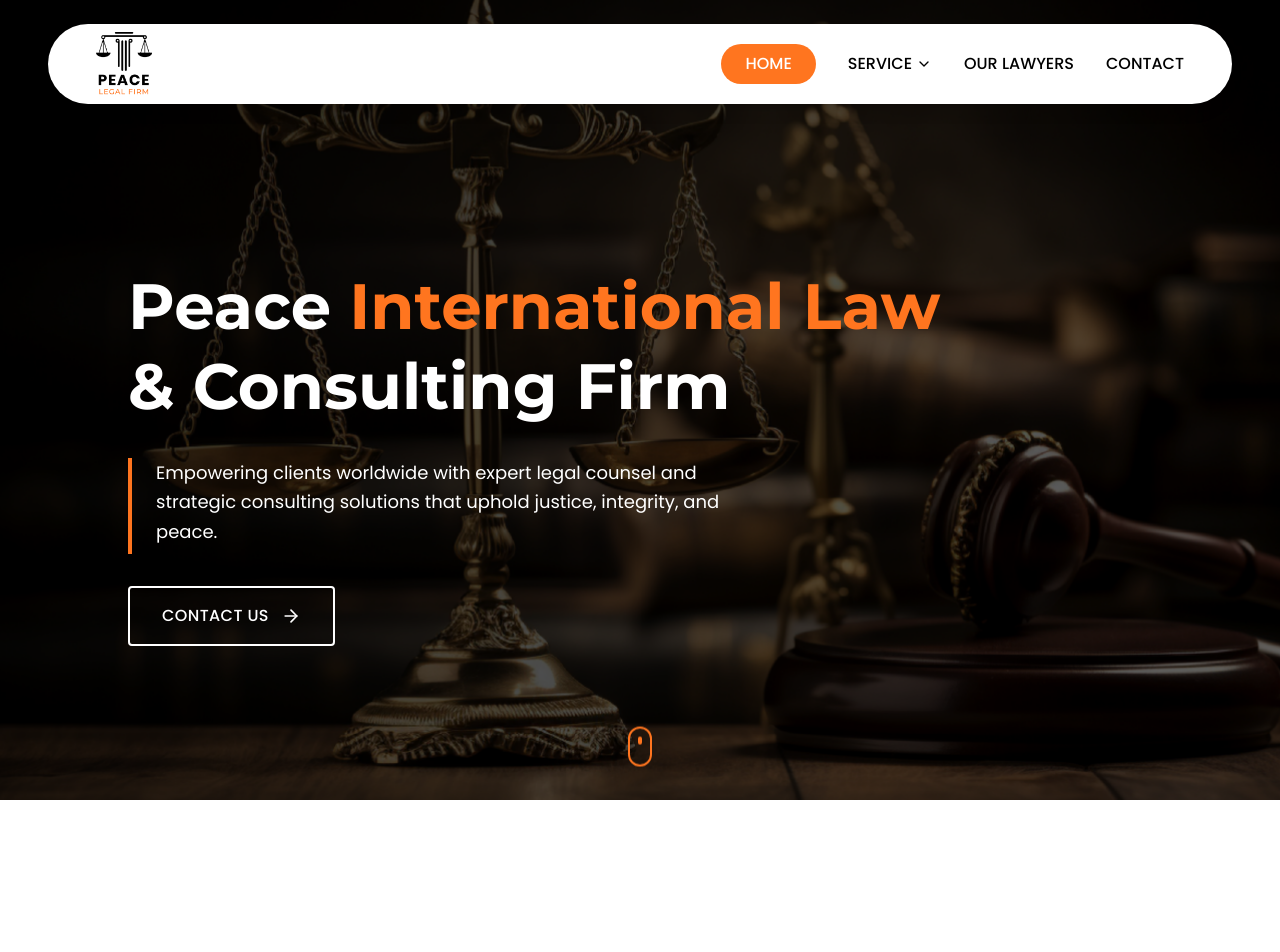
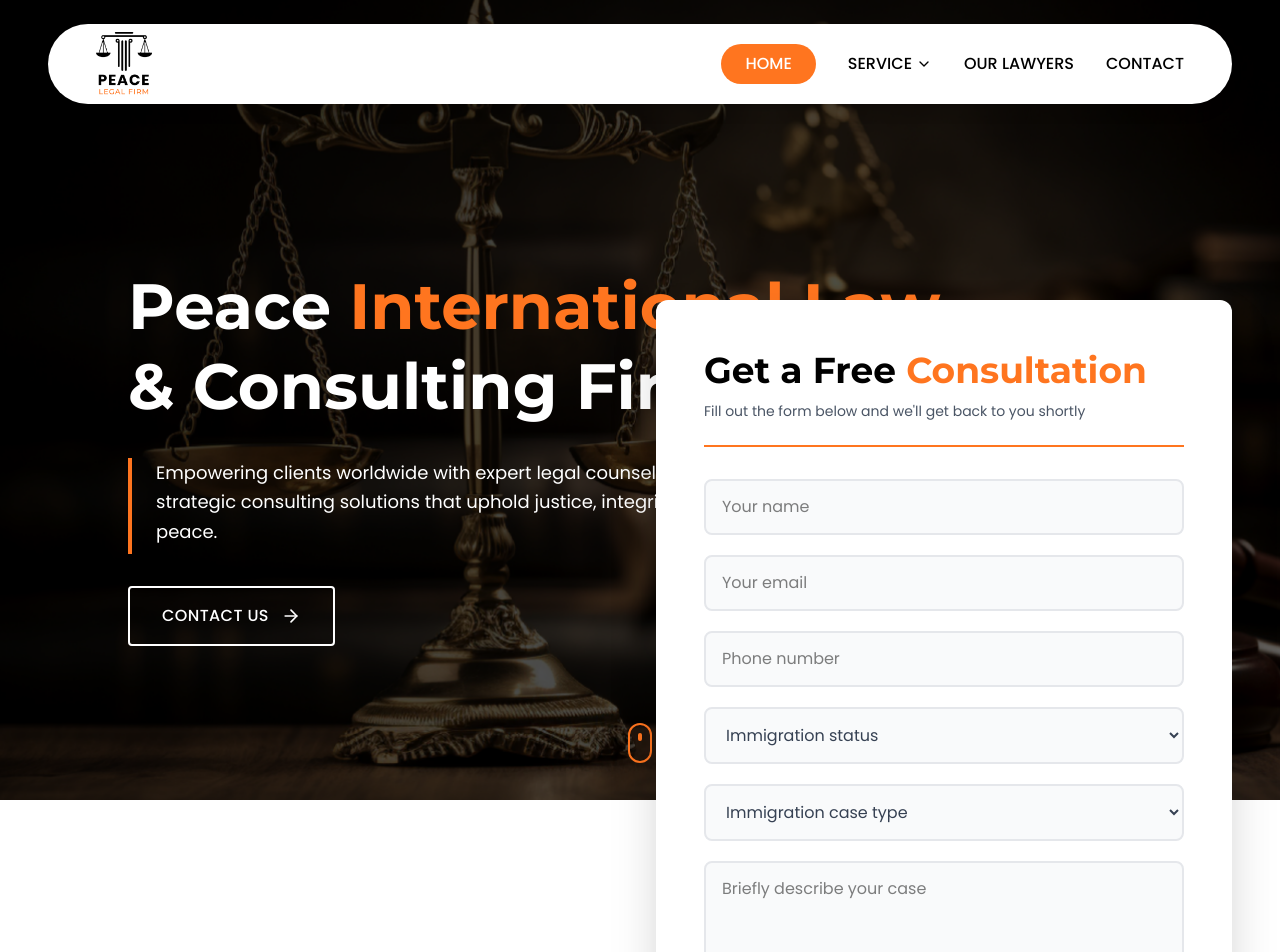
Before and after one commit to ZohaibAly/PeaceLegalFirm, a React (Vite) app: page / in a window 1280 px wide. Shown: the top 952 px of the page. Before the commit the page ends 800 px from the top, so only its background shows below. Built offline with nearby package versions, Linux system fonts and the light colour scheme.

Commit message:
fix form

```diff
--- a/src/Pages/Home.jsx
+++ b/src/Pages/Home.jsx
@@ -1,9 +1,11 @@
 import React from "react";
 import HeroSection from "../components/HeroSection";
+import ConsultationForm from '../components/ConsultationForm';
 const HomePage = () => {
   return (
     <>
       <HeroSection />
+      <ConsultationForm/>
     </>
   );
 };
--- /dev/null
+++ b/src/components/ConsultationForm.jsx
@@ -0,0 +1,162 @@
+import React, { useState } from 'react';
+import { theme } from '../../constants/theme';
+
+const ConsultationForm = () => {
+  const [formData, setFormData] = useState({
+    name: '',
+    email: '',
+    phone: '',
+    immigration: '',
+    legalType: '',
+    message: ''
+  });
+
+  const handleChange = (e) => {
+    setFormData({
+      ...formData,
+      [e.target.name]: e.target.value
+    });
+  };
+
+  const handleSubmit = (e) => {
+    e.preventDefault();
+    console.log('Form submitted:', formData);
+  };
+
+  return (
+    <div className="relative px-6 lg:px-12">
+      {/* Mobile: Center + Normal flow, Desktop: Right side + Negative margin */}
+      <div className="max-w-[1920px] mx-auto mt-0 lg:-mt-[450px] xl:-mt-[500px]">
+        <div className="bg-white rounded-xl shadow-2xl p-8 md:p-10 lg:p-12 max-w-full md:max-w-lg lg:max-w-xl mx-auto lg:ml-auto lg:mr-0">
+          {/* Form Heading - Premium Design */}
+          <div className="mb-8 pb-6 border-b-2" style={{ borderColor: theme.colors.secondary }}>
+            <h2
+              className="text-2xl md:text-3xl lg:text-4xl font-bold leading-tight"
+              style={{
+                fontFamily: theme.fonts.heading,
+                color: theme.colors.primary
+              }}
+            >
+              Get a Free <span style={{ color: theme.colors.secondary }}>Consultation</span>
+            </h2>
+            <p
+              className="text-sm mt-2 text-gray-600"
+              style={{ fontFamily: theme.fonts.body }}
+            >
+              Fill out the form below and we'll get back to you shortly
+            </p>
+          </div>
+
+          {/* Form */}
+          <form onSubmit={handleSubmit} className="space-y-5">
+            {/* Name Input */}
+            <div>
+              <input
+                type="text"
+                name="name"
+                placeholder="Your name"
+                value={formData.name}
+                onChange={handleChange}
+                required
+                className="w-full px-4 py-3.5 border-2 border-gray-200 rounded-lg focus:outline-none focus:border-orange-500 transition-all bg-gray-50 focus:bg-white"
+                style={{ fontFamily: theme.fonts.body }}
+              />
+            </div>
+
+            {/* Email Input */}
+            <div>
+              <input
+                type="email"
+                name="email"
+                placeholder="Your email"
+                value={formData.email}
+                onChange={handleChange}
+                required
+                className="w-full px-4 py-3.5 border-2 border-gray-200 rounded-lg focus:outline-none focus:border-orange-500 transition-all bg-gray-50 focus:bg-white"
+                style={{ fontFamily: theme.fonts.body }}
+              />
+            </div>
+
+            {/* Phone Input */}
+            <div>
+              <input
+                type="tel"
+                name="phone"
+                placeholder="Phone number"
+                value={formData.phone}
+                onChange={handleChange}
+                required
+                className="w-full px-4 py-3.5 border-2 border-gray-200 rounded-lg focus:outline-none focus:border-orange-500 transition-all bg-gray-50 focus:bg-white"
+                style={{ fontFamily: theme.fonts.body }}
+              />
+            </div>
+
+            {/* Immigration Status Dropdown */}
+            <div>
+              <select
+                name="immigration"
+                value={formData.immigration}
+                onChange={handleChange}
+                required
+                className="w-full px-4 py-3.5 border-2 border-gray-200 rounded-lg focus:outline-none focus:border-orange-500 transition-all text-gray-700 bg-gray-50 focus:bg-white"
+                style={{ fontFamily: theme.fonts.body }}
+              >
+                <option value="">Immigration status</option>
+                <option value="citizen">Citizen</option>
+                <option value="permanent">Permanent Resident</option>
+                <option value="visa">Visa Holder</option>
+                <option value="other">Other</option>
+              </select>
+            </div>
+
+            {/* Legal Type Dropdown */}
+            <div>
+              <select
+                name="legalType"
+                value={formData.legalType}
+                onChange={handleChange}
+                required
+                className="w-full px-4 py-3.5 border-2 border-gray-200 rounded-lg focus:outline-none focus:border-orange-500 transition-all text-gray-700 bg-gray-50 focus:bg-white"
+                style={{ fontFamily: theme.fonts.body }}
+              >
+                <option value="">Immigration case type</option>
+                <option value="family">Family Immigration</option>
+                <option value="business">Business Immigration</option>
+                <option value="student">Student Visa</option>
+                <option value="work">Work Permit</option>
+                <option value="asylum">Asylum</option>
+              </select>
+            </div>
+
+            {/* Message Textarea */}
+            <div>
+              <textarea
+                name="message"
+                placeholder="Briefly describe your case"
+                value={formData.message}
+                onChange={handleChange}
+                rows="4"
+                className="w-full px-4 py-3.5 border-2 border-gray-200 rounded-lg focus:outline-none focus:border-orange-500 transition-all resize-none bg-gray-50 focus:bg-white"
+                style={{ fontFamily: theme.fonts.body }}
+              />
+            </div>
+
+            {/* Submit Button */}
+            <button
+              type="submit"
+              className="w-full py-4 rounded-lg font-bold text-white transition-all duration-300 hover:shadow-xl transform hover:-translate-y-0.5 text-base tracking-wide"
+              style={{
+                backgroundColor: theme.colors.secondary,
+                fontFamily: theme.fonts.body
+              }}
+            >
+              SUBMIT FORM TODAY
+            </button>
+          </form>
+        </div>
+      </div>
+    </div>
+  );
+};
+
+export default ConsultationForm;
```
